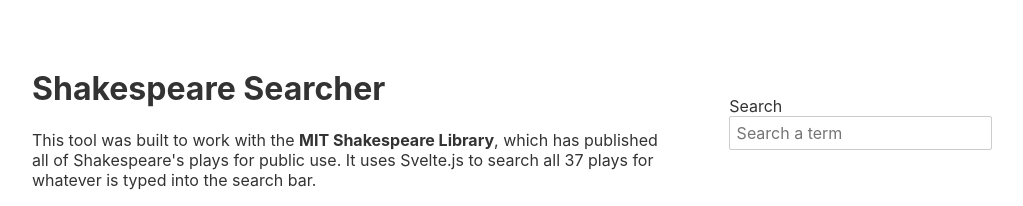
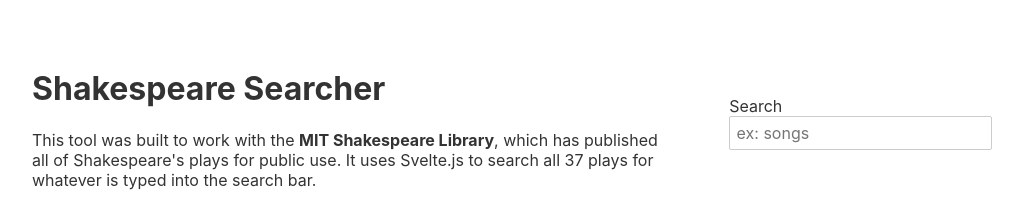
Before and after one commit to franknoirot/shakespeare-search, a Svelte app: page / in a window 1280 px wide. Shown: the top 206 px of the page, without its empty margins (128-1151 px from the left). Built offline with nearby package versions, Linux system fonts and the light colour scheme.

Commit message:
minor tweaks

```diff
--- a/src/App.svelte
+++ b/src/App.svelte
@@ -9,15 +9,12 @@
 
 	const playsByGenre = genres.map(g => [g, Object.entries(shakespeareData).filter(([name, play]) => play.genre === g)])
 
-	console.log(playsByGenre)
-
 	$: if (search.length > 3) {
 		searchInstances = Object.entries(shakespeareData).map(([key, val]) => {
 			const regexp = new RegExp(search, 'gi')
 
 			return [key, Array.from(val.text.matchAll(regexp), m => m.index)]
 		})
-		console.log('searchIntances', searchInstances)
 	} else {
 		searchInstances = []
 	}
@@ -41,7 +38,7 @@
 	</div>
 	<div class='input-group'>
 		<label for="searchbar">Search</label>
-		<input name="searchbar" bind:value={ search } placeholder='Search a term'>
+		<input name="searchbar" bind:value={ search } placeholder='ex: songs'>
 	</div>
 </div>
 <main>
```
